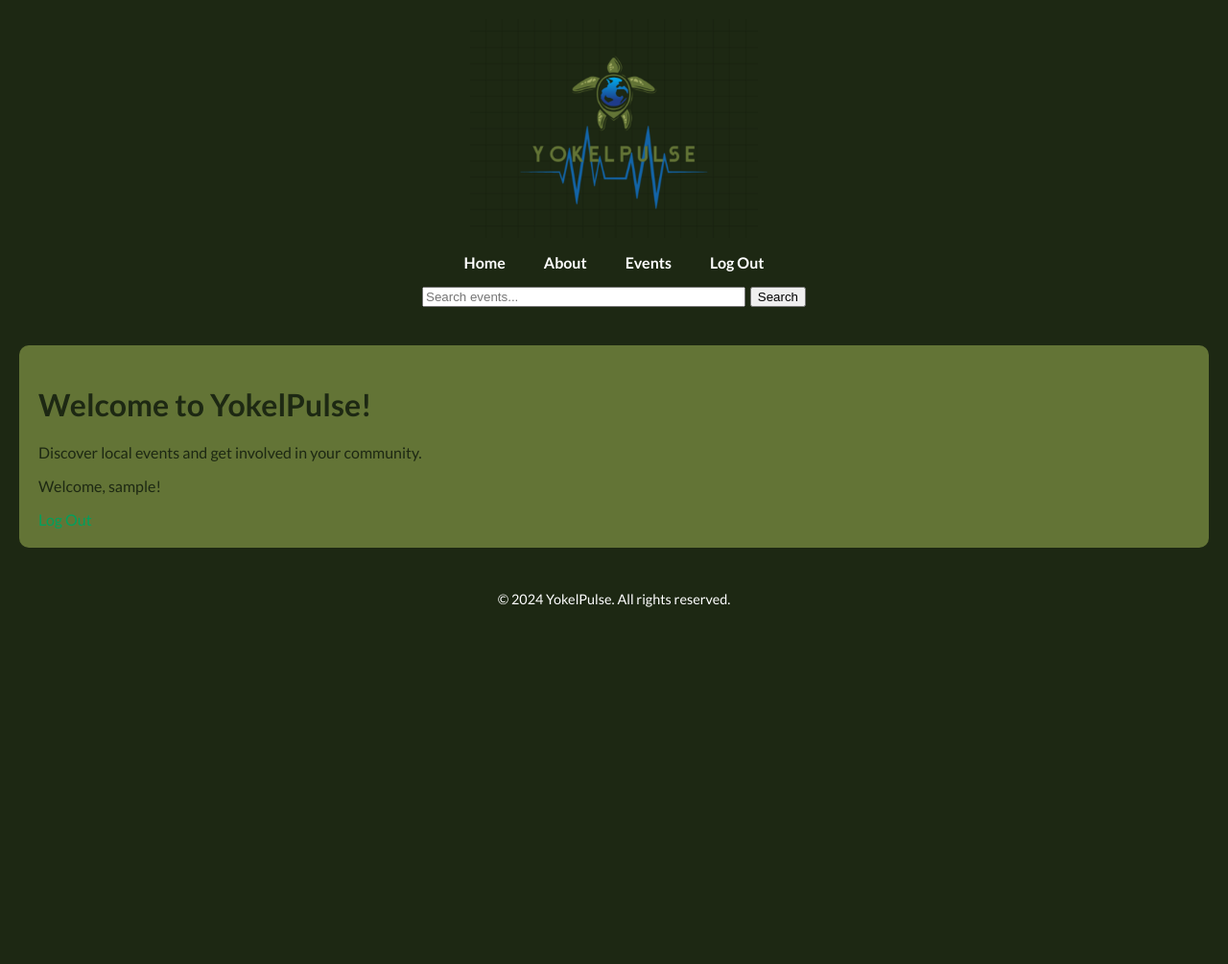
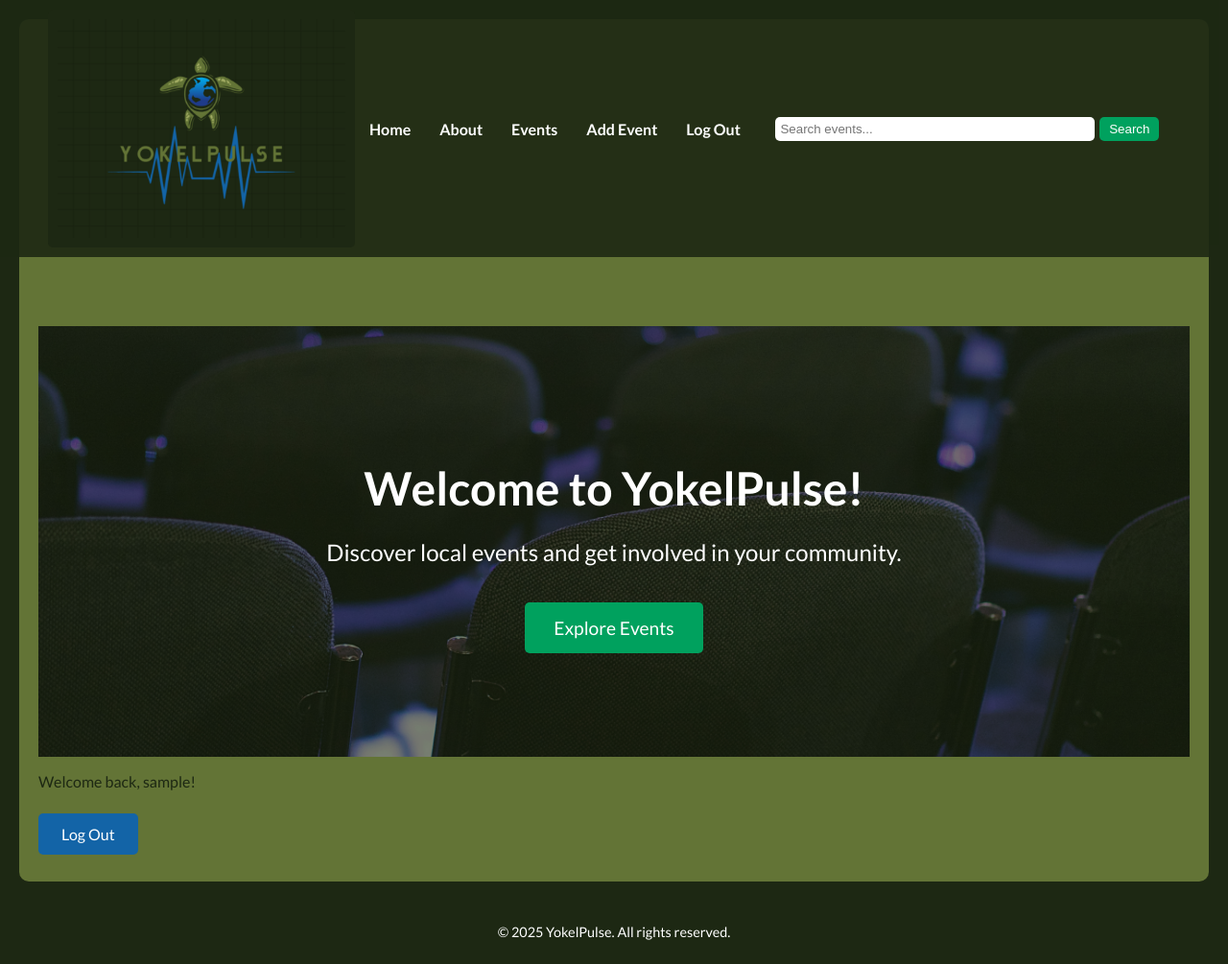
Before and after one commit to JakeMackBrown/YokelPulse, a Django app: page / in a window 1280 px wide. Shown: the whole page at 96% size. Before the commit the page ends 633 px from the top, so only its background shows below. Run offline with Django 5.2, Linux system fonts and the light colour scheme; the visitor is signed in with stand-in values (Sample User, id 1).

Commit message:
add hero section, adjust CSS on homepage

```diff
--- a/main_app/static/css/base.css
+++ b/main_app/static/css/base.css
@@ -8,38 +8,150 @@ body {
 }
 
 header {
-    background-color: #1d2813; /* Dark Green from logo background */
-    color: white;
-    padding: 20px 0;
+  position: relative; /* Default positioning */
+  width: 100%;
+  background: #1d2813; /* Dark Green background */
+  z-index: 10;
 }
 
-  header nav ul {
-    list-style-type: none;
-    padding: 0;
-    display: flex;
-    justify-content: center;
+body.home header {
+  position: fixed; /* Fixed to keep it at the top */
+  top: 0;
+  width: 100%;
+  background: rgba(29, 40, 19, 0.9); /* Semi-transparent on homepage */
+  z-index: 1000; /* Ensure it’s above all other content */
 }
 
-  header nav ul li {
-    margin: 0 20px;
+/* Navbar Styles */
+nav {
+  display: flex;
+  justify-content: space-between;
+  align-items: center;
+  padding: 10px 50px;
 }
 
-  header nav ul li a {
+.logo-container {
+  flex-shrink: 0;
+}
+
+.logo {
+  max-width: 300px; /* Larger logo */
+  display: block;
+  margin: 0 auto;
+}
+
+.nav-links {
+  display: flex;
+  list-style-type: none;
+  margin: 0;
+  padding: 0;
+}
+
+.nav-links li {
+  margin: 0 15px;
+}
+
+.nav-links li a {
   color: white;
   text-decoration: none;
   font-weight: bold;
 }
 
-  header nav ul li a:hover {
+.nav-links li a:hover {
   text-decoration: underline;
 }
 
-  .logo {
-    display: block;
-    margin: 0 auto;
-    max-width: 300px; /* Increased size from 200px to 300px */
+.search-form {
+  display: flex;
+  align-items: center;
 }
 
+.search-form input[type="text"] {
+  padding: 5px;
+  margin-right: 5px;
+  border: none;
+  border-radius: 5px;
+}
+
+.search-form button {
+  padding: 5px 10px;
+  border: none;
+  border-radius: 5px;
+  background-color: #00A15E; /* Primary Green */
+  color: white;
+  cursor: pointer;
+}
+
+.search-form button:hover {
+  background-color: #637436; /* Light Green */
+}
+
+/* Hero Section Styles */
+.hero {
+  position: relative;
+  background-image: url("../images/hero.jpg");
+  background-size: cover;
+  background-position: center;
+  color: white;
+  text-align: center;
+  padding: 100px 20px;
+  margin-top: 300px; /* Ensure it's well below the fixed header */
+}
+
+.hero::after {
+  content: '';
+  position: absolute;
+  top: 0;
+  left: 0;
+  width: 100%;
+  height: 100%;
+  background: rgba(29, 40, 19, 0.6); /* Overlay with your dark green color */
+}
+
+.hero-content {
+  position: relative;
+  z-index: 1;
+  max-width: 800px;
+  margin: 0 auto;
+}
+
+.hero h1 {
+  font-size: 3em;
+  margin-bottom: 20px;
+}
+
+.hero p {
+  font-size: 1.5em;
+  margin-bottom: 30px;
+}
+
+.hero .btn-primary {
+  font-size: 1.2em;
+  padding: 15px 30px;
+}
+
+@media (max-width: 768px) {
+  .hero h1 {
+      font-size: 2em;
+  }
+  .hero p {
+      font-size: 1.2em;
+  }
+}
+
+/* Additional Adjustments for Non-Homepage Pages */
+body:not(.home) main {
+  padding-top: 100px; /* Ensure content starts below the header */
+}
+
+/* Logo Container Styles */
+.logo-container {
+  background-color: #1d2813; /* Dark Green background */
+  padding: 10px;
+  border-radius: 5px;
+}
+
+/* General Styling Continued */
 .page-header {
   text-align: center;
   background: linear-gradient(135deg, #1364a7, #1d2813); /* Gradient Blue */
@@ -172,3 +284,13 @@ body {
 .search-form button {
   flex-shrink: 0; /* Prevent the button from shrinking */
 }
+
+/* Ensure the hero image is properly loaded */
+@media (max-width: 768px) {
+  .hero h1 {
+      font-size: 2em;
+  }
+  .hero p {
+      font-size: 1.2em;
+  }
+}
--- a/main_app/templates/base.html
+++ b/main_app/templates/base.html
@@ -9,15 +9,20 @@
     <link rel="stylesheet" href="{% static 'css/events/event-index.css' %}"/>
     <link rel="stylesheet" href="https://fonts.googleapis.com/css2?family=Lato:wght@400;700&display=swap"/>
 </head>
-<body>
+<body class="{% if request.path == '/' %}home{% endif %}">
     <header>
         <nav>
-            <img src="{% static 'images/logo.png' %}" alt="YokelPulse Logo" class="logo"/>
-            <ul>
+            <div class="logo-container">
+                <a href="{% url 'home' %}">
+                    <img src="{% static 'images/logo.png' %}" alt="YokelPulse Logo" class="logo">
+                </a>
+            </div>
+            <ul class="nav-links">
                 <li><a href="{% url 'home' %}">Home</a></li>
                 <li><a href="{% url 'about' %}">About</a></li>
                 <li><a href="{% url 'event-index' %}">Events</a></li>
                 {% if user.is_authenticated %}
+                    <li><a href="{% url 'add-event' %}">Add Event</a></li>
                     <li><a href="{% url 'log-out' %}">Log Out</a></li>
                 {% else %}
                     <li><a href="{% url 'log-in' %}">Log In</a></li>
@@ -25,12 +30,10 @@
                 {% endif %}
             </ul>
             {% if not request.path == '/login/' and not request.path == '/signup/' %}
-            <div class="search-form-wrapper">
-                <form method="get" action="{% url 'search' %}" class="search-form">
-                    <input type="text" name="q" placeholder="Search events...">
-                    <button type="submit">Search</button>
-                </form>
-            </div>
+            <form method="get" action="{% url 'search' %}" class="search-form">
+                <input type="text" name="q" placeholder="Search events...">
+                <button type="submit">Search</button>
+            </form>
             {% endif %}
         </nav>
     </header>
@@ -39,7 +42,7 @@
         {% endblock %}
     </main>
     <footer>
-        <p>&copy; 2024 YokelPulse. All rights reserved.</p>
+        <p>&copy; 2025 YokelPulse. All rights reserved.</p>
     </footer>
 </body>
 </html>
--- a/main_app/templates/home.html
+++ b/main_app/templates/home.html
@@ -1,13 +1,30 @@
 {% extends 'base.html' %}
+{% load static %}
 
 {% block content %}
-<h1>Welcome to YokelPulse!</h1>
-<p>Discover local events and get involved in your community.</p>
-{% if user.is_authenticated %}
-    <p>Welcome, {{ user.username }}!</p>
-    <a href="{% url 'log-out' %}">Log Out</a>
-{% else %}
-    <a href="{% url 'log-in' %}">Log In</a>
-    <a href="{% url 'sign-up' %}">Sign Up</a>
-{% endif %}
+<!-- Hero Section Start -->
+<section class="hero">
+  <div class="hero-content">
+    <h1>Welcome to YokelPulse!</h1>
+    <p>Discover local events and get involved in your community.</p>
+    {% if not user.is_authenticated %}
+      <a href="{% url 'sign-up' %}" class="btn btn-primary">Join Now</a>
+    {% else %}
+      <a href="{% url 'event-index' %}" class="btn btn-primary">Explore Events</a>
+    {% endif %}
+  </div>
+</section>
+<!-- Hero Section End -->
+
+<!-- Optionally, you can keep the original content below or remove it if it's redundant -->
+<!-- Original Content Start -->
+<div class="home-content">
+  {% if user.is_authenticated %}
+    <p>Welcome back, {{ user.username }}!</p>
+    <a href="{% url 'log-out' %}" class="btn btn-secondary">Log Out</a>
+  {% else %}
+    <a href="{% url 'log-in' %}" class="btn btn-secondary">Log In</a>
+  {% endif %}
+</div>
+<!-- Original Content End -->
 {% endblock %}
```
Also changed, not shown: main_app/static/images/aranxa-esteve-S5DEUg2yUVU-unsplash.jpg (added), main_app/static/images/hero.jpg (added). Lines whose indentation alone changed are shown as unchanged.
